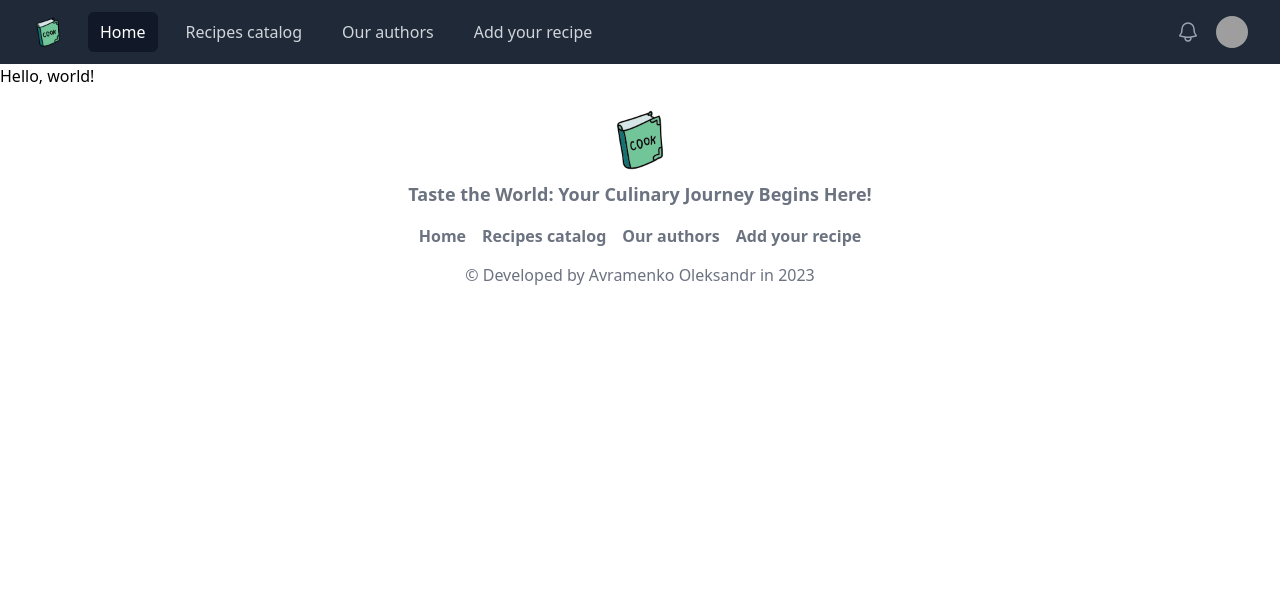
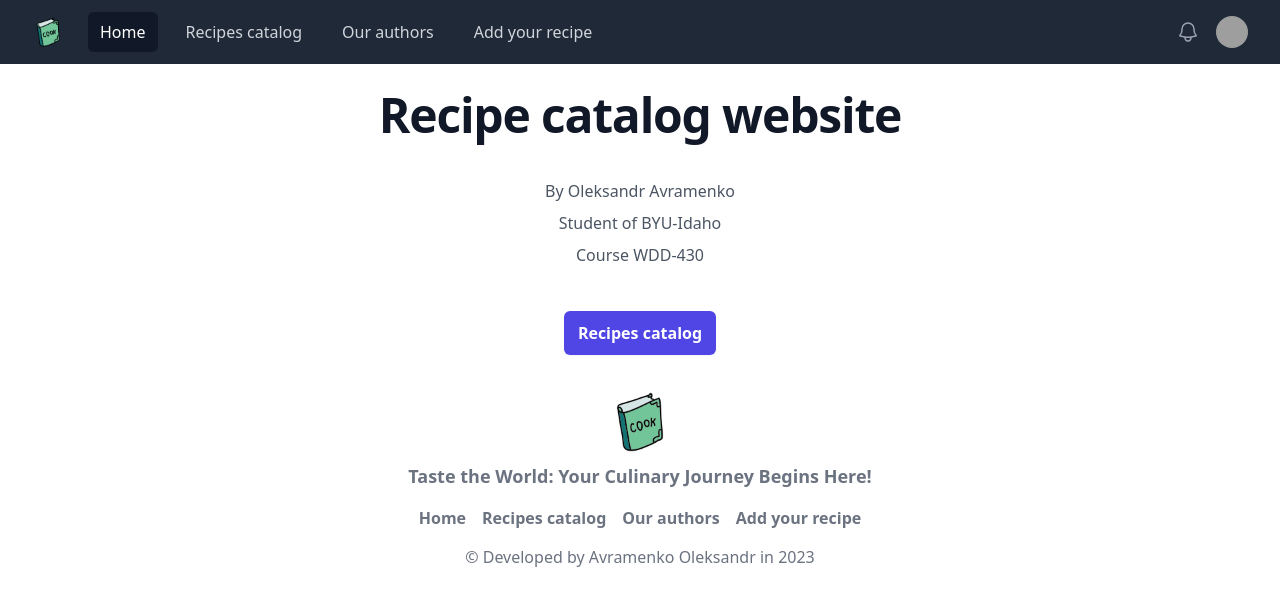
Before and after one commit to aaavramenk0/recipes-website, a Next.js app: page / in a window 1280 px wide. Shown: the top 606 px of the page. Built offline with nearby package versions, Linux system fonts and the light colour scheme; grey boxes are pictures that could not be loaded.

Commit message:
Finished Recipes catalog page

```diff
--- a/next.config.js
+++ b/next.config.js
@@ -1,4 +1,19 @@
 /** @type {import('next').NextConfig} */
-const nextConfig = {}
+const nextConfig = {
+    i18n: {
+        locales: ['en'],
+        defaultLocale: 'en',
+    },
+    images: {
+        remotePatterns: [
+          {
+            protocol: 'https',
+            hostname: 'images.pexels.com',
+            port: '',
+            pathname: '/**',
+          },
+        ],
+      },
+}
 
 module.exports = nextConfig
--- a/package.json
+++ b/package.json
@@ -16,12 +16,14 @@
     "next": "14.0.3",
     "react": "^18.2.0",
     "react-dom": "^18.2.0",
-    "react-icons": "^4.12.0"
+    "react-icons": "^4.12.0",
+    "react-stars": "^2.2.5"
   },
   "devDependencies": {
     "@types/node": "^20",
     "@types/react": "^18",
     "@types/react-dom": "^18",
+    "@types/react-stars": "^2.2.4",
     "autoprefixer": "^10.4.16",
     "eslint": "^8",
     "eslint-config-next": "14.0.3",
--- a/src/components/navbar.tsx
+++ b/src/components/navbar.tsx
@@ -54,10 +54,13 @@ export default function Navbar() {
                           item.current ? 'bg-gray-900 text-white' : 'text-gray-300 hover:bg-gray-700 hover:text-white',
                           'rounded-md px-3 py-2 text-sm font-medium'
                         )}
-                        aria-current={item.current ? 'page' : undefined}
+                        aria-current={
+                          item.current ? 'page' : undefined
+                        }
                       >
                         {item.name}
                       </a>
+
                     ))}
                   </div>
                 </div>
@@ -98,7 +101,7 @@ export default function Navbar() {
                       <Menu.Item>
                         {({ active }) => (
                           <a
-                            href="#"
+                            href="/"
                             className={classNames(active ? 'bg-gray-100' : '', 'block px-4 py-2 text-sm text-gray-700')}
                           >
                             Your Profile
@@ -108,7 +111,7 @@ export default function Navbar() {
                       <Menu.Item>
                         {({ active }) => (
                           <a
-                            href="#"
+                            href="/"
                             className={classNames(active ? 'bg-gray-100' : '', 'block px-4 py-2 text-sm text-gray-700')}
                           >
                             Settings
@@ -118,7 +121,7 @@ export default function Navbar() {
                       <Menu.Item>
                         {({ active }) => (
                           <a
-                            href="#"
+                            href="/"
                             className={classNames(active ? 'bg-gray-100' : '', 'block px-4 py-2 text-sm text-gray-700')}
                           >
                             Sign out
--- a/src/pages/_app.tsx
+++ b/src/pages/_app.tsx
@@ -2,11 +2,22 @@
 import '@/styles/globals.css'
 import RootLayout from '../components/layout'
 import type { AppProps } from 'next/app'
+import Head from 'next/head'
+import recipe16 from '../icons/recipe16.png'
+import Link from 'next/link'
 
 export default function App({ Component, pageProps }: AppProps) {
   return (
+    <>
+    <Head>
+      <title>Recipes website</title>
+        <meta charSet="utf-8" />
+        <Link rel="icon" href="/favicon.ico" type="image/x-icon" />
+      <meta name="viewport" content="initial-scale=1.0, width=device-width" />
+    </Head>
     <RootLayout>
       <Component {...pageProps} />
-    </RootLayout>
+      </RootLayout>
+      </>
   )
 }
--- a/src/pages/index.tsx
+++ b/src/pages/index.tsx
@@ -1,10 +1,29 @@
-import Link from "next/link";
-import Recipes from "./links/recipes";
-
 export default function Page() {
   return (
-    <>
-      <h1>Hello, world!</h1>
-    </>
+  <>
+
+    <div className="bg-white">
+      <div className="mx-auto max-w-2xl py-[10px] sm:py-[15px] lg:py-[15px]">
+        <div className="text-center">
+          <h1 className="text-[48px] font-bold tracking-tight text-gray-900 sm:text-6xl">
+            Recipe catalog website
+          </h1>
+          <p className="mt-6 text-lg leading-8 text-gray-600">
+            By Oleksandr Avramenko
+            <br />Student of BYU-Idaho
+            <br />Course WDD-430
+          </p>
+          <div className="mt-10 flex items-center justify-center gap-x-6">
+            <a
+              href="/links/recipes"
+              className="rounded-md bg-indigo-600 px-3.5 py-2.5 text-sm font-semibold text-white shadow-sm hover:bg-indigo-500 focus-visible:outline focus-visible:outline-2 focus-visible:outline-offset-2 focus-visible:outline-indigo-600"
+            >
+              Recipes catalog
+            </a>
+          </div>
+        </div>
+      </div>
+    </div>
+  </>
   )
 }
--- a/src/pages/links/recipes.tsx
+++ b/src/pages/links/recipes.tsx
@@ -1,5 +1,7 @@
 import { Recipe } from "@/utils/types";
+import Image from "next/image";
 import Link from "next/link";
+import ReactStars from 'react-stars'
 
 // define the components props
 interface IndexProps {
@@ -9,17 +11,26 @@ interface IndexProps {
 // define the page component
 function Recipes({ recipes }: IndexProps) {
   return (
-    <div>
-      <h1>Recipes</h1>
+    <>
+    <h1 className="text-[48px] font-bold tracking-tight text-gray-900 sm:text-6xl text-center">Recipes catalog</h1>
+    <div className="grid grid-cols-3 gap-5 mt-5 sm:grid-cols-1 sm:gap-0 md:grid-cols-2 md:gap-3 lg:grid-cols-3 lg:gap-5 xl:grid-cols-4">
       {recipes?.map((recipe) => (
         <div key={recipe._id}>
-        <Link href={`/recipes/${recipe._id}`}>
-          <p> { recipe._id }</p>
-        </Link>
+          <Link href={`/recipes/${recipe._id}`}>
+            <div className="text-center py-3">
+             <Image src={recipe.image} alt={recipe.name} width={300} height={300} className="w-[75%] h-78 object-cover m-auto rounded-3xl" />
+              <h3 className=" text-[20px] font-medium">{recipe.name}</h3>
+              <div className="text-[14px] flex flex-row justify-center items-center gap-[10px]">
+                <p>Rating: {recipe.rating}</p>
+                <ReactStars edit={false} count={5} value={Math.round(recipe.rating)} size={20} color2={'#ffd700'} />
+              </div>
+            </div>
+          </Link>
+        </div>
+      ))}
     </div>
-    ))}
 
-    </div>
+    </>
 )
 }
 
--- a/src/utils/connection.ts
+++ b/src/utils/connection.ts
@@ -32,7 +32,7 @@ export const connect = async () => {
 
     // recipes schema
     const recipeSchema = new mongoose.Schema({
-        recipeName: String,
+        name: String,
         author: {
             name: String,
             email: String
```
Also changed, not shown: src/components/layout.tsx (+5 -9 lines), 1 other file (tests, documents, lock files or other folders).
